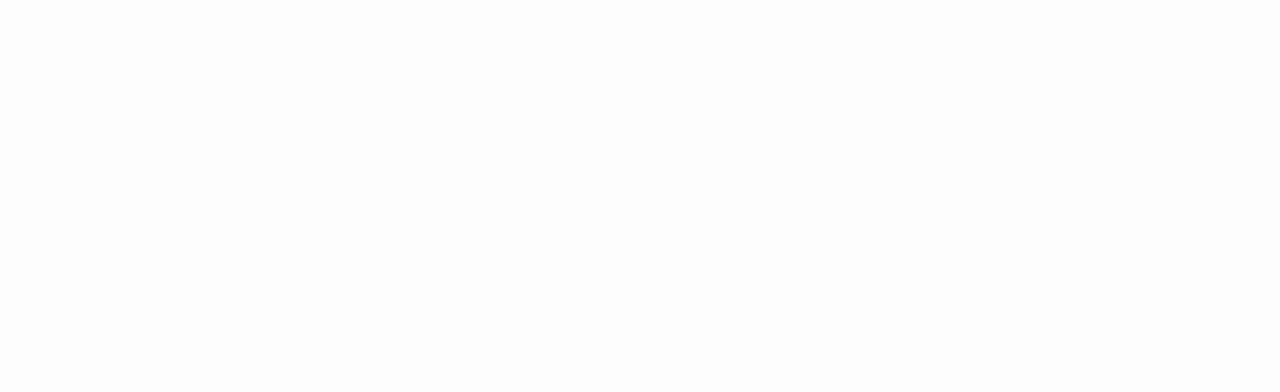
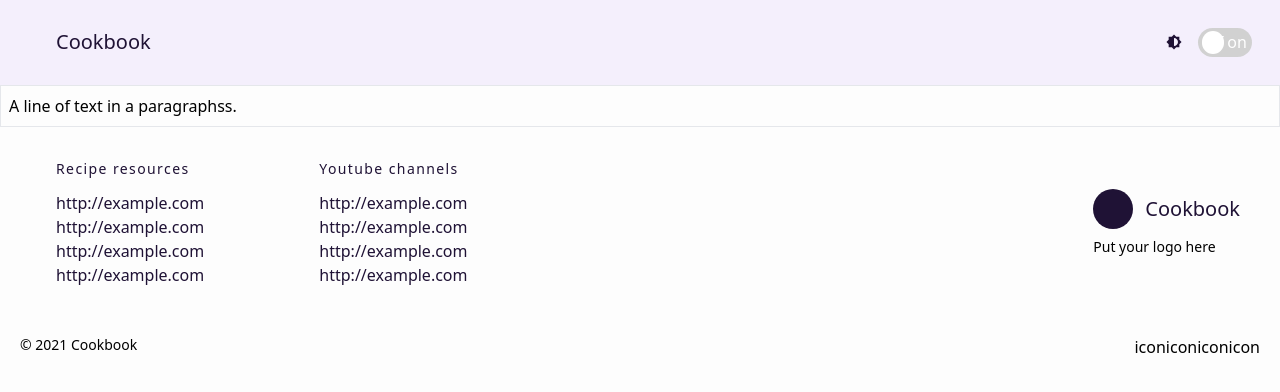
Before and after one commit to Btwonu/cookbook, a React (Create React App) app: page /recipes/create in a window 1280 px wide. Shown: the top 392 px of the page. Built offline with nearby package versions, Linux system fonts and the light colour scheme.

Commit message:
add initial slate set up

```diff
--- a/package.json
+++ b/package.json
@@ -15,6 +15,8 @@
     "react-icons": "^4.2.0",
     "react-router-dom": "^5.2.0",
     "react-scripts": "4.0.3",
+    "slate": "^0.63.0",
+    "slate-react": "^0.63.0",
     "web-vitals": "^1.1.1"
   },
   "scripts": {
--- a/src/App.js
+++ b/src/App.js
@@ -5,6 +5,7 @@ import { ThemeProvider } from './contexts/ThemeContext';
 import Landing from './pages/Landing';
 import Recipe from './pages/Recipe';
 import Auth from './pages/Auth';
+import CreateRecipe from './pages/CreateRecipe';
 
 const App = () => {
   return (
@@ -14,6 +15,7 @@ const App = () => {
           <Route exact path="/" component={Landing} />
           <Route exact path="/recipes" component={Recipe} />
           <Route exact path="/auth" component={Auth} />
+          <Route exact path="/recipes/create" component={CreateRecipe} />
         </ThemeProvider>
       </Switch>
     </BrowserRouter>
--- /dev/null
+++ b/src/pages/CreateRecipe.js
@@ -0,0 +1,129 @@
+// Import React dependencies.
+import { useEffect, useMemo, useState, useCallback } from 'react';
+// Import the Slate editor factory.
+import { createEditor, Editor, Transforms, Text } from 'slate';
+
+// Import the Slate components and React plugin.
+import { Slate, Editable, withReact } from 'slate-react';
+
+import Layout from './layouts/Layout';
+
+const CodeElement = ({ attributes, children }) => {
+  return (
+    <pre {...attributes}>
+      <code>{children}</code>
+    </pre>
+  );
+};
+
+const AnchorElement = ({ element, attributes, children }) => {
+  return (
+    <a href={element.url} {...attributes}>
+      {children}
+    </a>
+  );
+};
+
+const DefaultElement = (props) => {
+  return <p {...props.attributes}>{props.children}</p>;
+};
+
+const Leaf = (props) => {
+  return (
+    <span
+      {...props.attributes}
+      style={{ fontWeight: props.leaf.bold ? 'bold' : 'normal' }}
+    >
+      {props.children}
+    </span>
+  );
+};
+
+const CreateRecipe = () => {
+  const editor = useMemo(() => withReact(createEditor()), []);
+  const [value, setValue] = useState([
+    {
+      type: 'paragraph',
+      children: [{ text: 'A line of text in a paragraphss.' }],
+    },
+  ]);
+
+  // fix error
+  // useEffect(() => {
+  //   editor.selection = {
+  //     anchor: { path: [0, 0], offset: 0 },
+  //     focus: { path: [0, 0], offset: 0 },
+  //   };
+  // }, []);
+
+  // defines how blocks are rendered
+  const renderElement = useCallback((props) => {
+    console.log({ props });
+    switch (props.element.type) {
+      case 'code':
+        return <CodeElement {...props} />;
+      case 'link':
+        return <AnchorElement {...props} />;
+      default:
+        return <DefaultElement {...props} />;
+    }
+  }, []);
+
+  const renderLeaf = useCallback((props) => {
+    return <Leaf {...props} />;
+  }, []);
+
+  const onKeyDownHandler = (e) => {
+    if (!e.ctrlKey) return;
+
+    switch (e.key) {
+      case '`':
+        {
+          const [match] = Editor.nodes(editor, {
+            match: (n) => n.type === 'code',
+          });
+
+          // Toggle the block type depending on whether there's already a match.
+          Transforms.setNodes(
+            editor,
+            { type: match ? 'paragraph' : 'code' },
+            { match: (n) => Editor.isBlock(editor, n) }
+          );
+        }
+        break;
+
+      case 'b':
+        {
+          e.preventDefault();
+          Transforms.setNodes(
+            editor,
+            { bold: true },
+            { match: (n) => Text.isText(n), split: true }
+          );
+        }
+        break;
+
+      default:
+        break;
+    }
+  };
+
+  return (
+    <Layout>
+      <Slate
+        editor={editor}
+        value={value}
+        onChange={(newValue) => setValue(newValue)}
+      >
+        <Editable
+          renderElement={renderElement}
+          renderLeaf={renderLeaf}
+          className="border p-2"
+          onKeyDown={onKeyDownHandler}
+        />
+      </Slate>
+    </Layout>
+  );
+};
+
+export default CreateRecipe;
```
Also changed, not shown: 1 other file (tests, documents, lock files or other folders).
